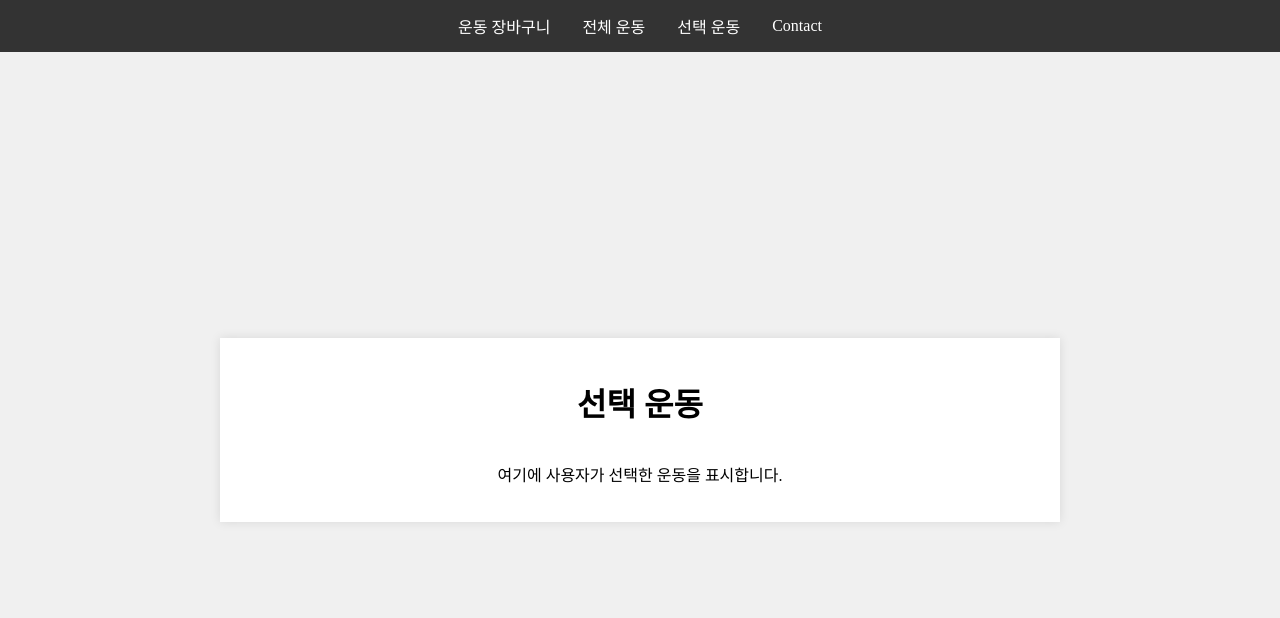
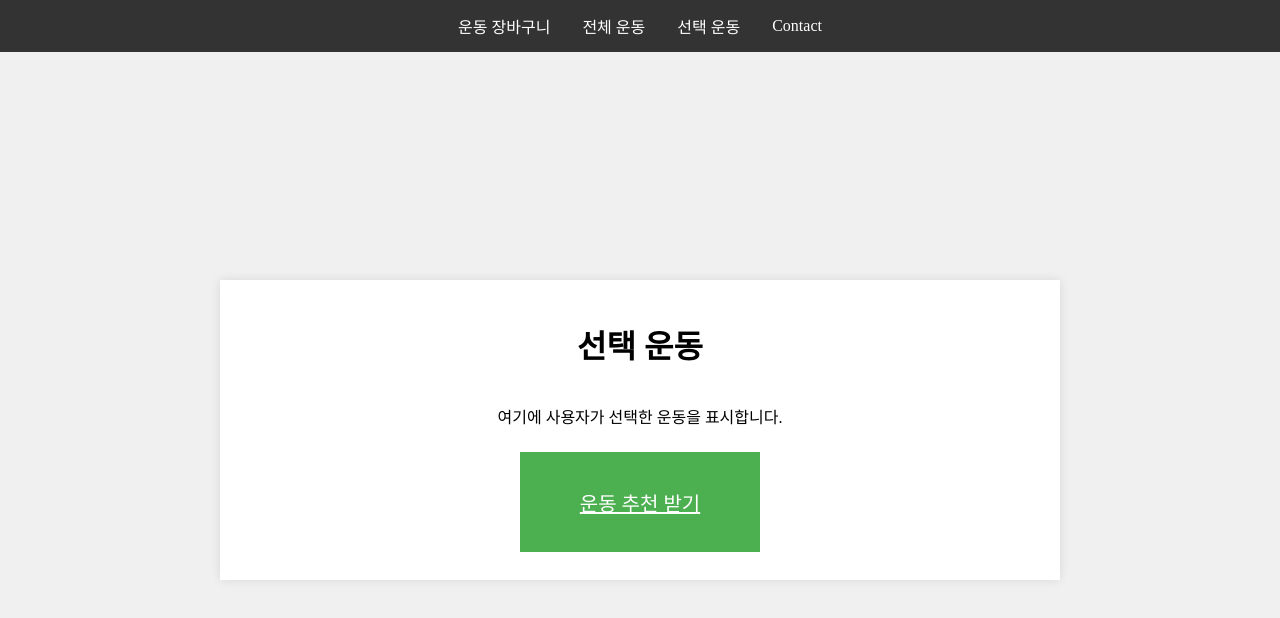
Before and after one commit to sunghaa/Sports, a plain HTML site: page selected_exercises.html in a window 1280 px wide. Drawn offline with Linux system fonts and the light colour scheme.

Commit message:
Update selected_exercises.html

```diff
--- a/selected_exercises.html
+++ b/selected_exercises.html
@@ -16,6 +16,7 @@
     <div class="main-box">
         <h1>선택 운동</h1>
         <p>여기에 사용자가 선택한 운동을 표시합니다.</p>
+        <a href="quiz.html" class="button">운동 추천 받기</a> <!-- 추가된 부분 -->
     </div>
 </body>
 </html>
```
